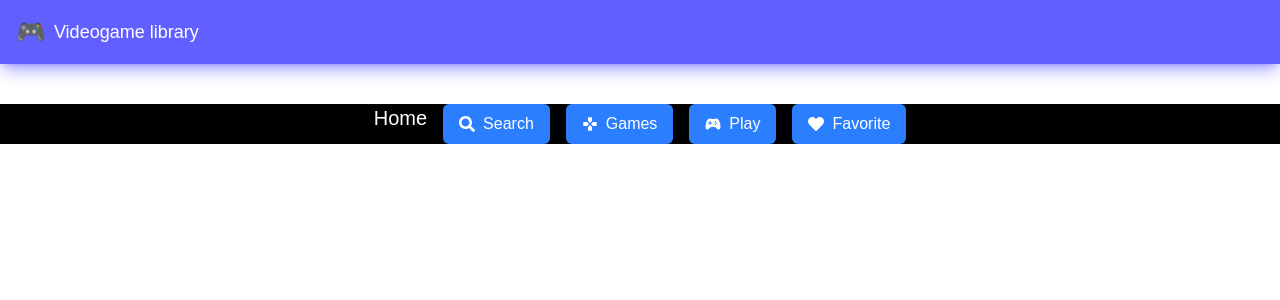
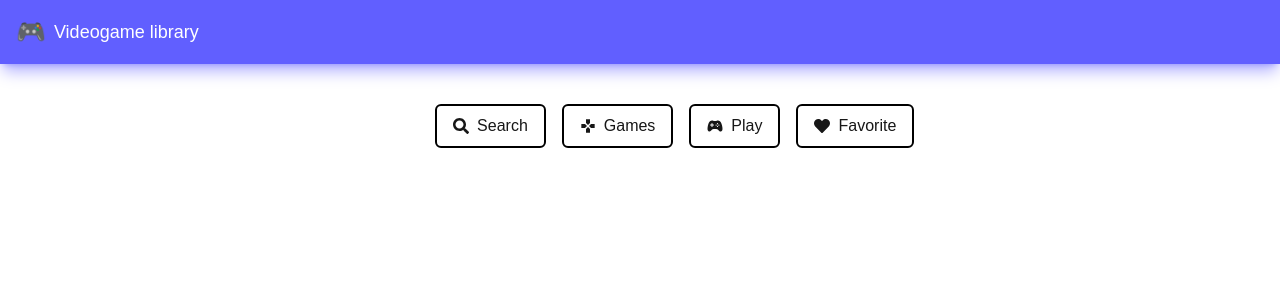
Before and after one commit to TommyEvertsen/Games_library, a Next.js app: page / in a window 1280 px wide. Shown: the top 300 px of the page. Built offline with nearby package versions, Linux system fonts and the light colour scheme.

Commit message:
Made the button component

```diff
--- a/app/components/Button.tsx
+++ b/app/components/Button.tsx
@@ -3,14 +3,28 @@ import { TbuttonInterface } from "@/app/lib/interface/TbuttonInterface";
 export default function Tbutton({
   text,
   icon,
-  disabled = false,
+  disabled,
+  variant,
 }: TbuttonInterface) {
+  const getVariantClasses = (variant: string) => {
+    switch (variant) {
+      case "primary":
+        return "bg-white border-2 border-black transition-color duration-400 ease-in-out hover:bg-blue-600 hover:text-white";
+      case "warning":
+        return "bg-white border-2 border-black transition-color duration-400 ease-in-out hover:bg-yellow-600 hover:text-white ";
+      case "secondary":
+        return "bg-white border-2 border-black transition-color duration-400 ease-in-out hover:bg-green-600 hover:text-white ";
+      case "danger":
+        return "bg-white border-2 border-black transition-color duration-400 ease-in-out hover:bg-red-600 hover:text-white ";
+    }
+  };
+
   return (
     <button
       className={`
-        px-4 py-2 rounded-md font-medium transition-colors duration-200
+        px-4 py-2 rounded-md font-medium
         flex items-center gap-2 justify-center
-        bg-blue-500 hover:bg-blue-600 text-white
+        ${getVariantClasses(variant)}
         ${disabled ? "opacity-50 cursor-not-allowed" : "cursor-pointer"}
       `}
     >
--- a/app/layout.tsx
+++ b/app/layout.tsx
@@ -8,10 +8,10 @@ export default function DashboardLayout({
 }) {
   return (
     <html lang="en">
-      <body>
+      <body className="m-0 p-0 min-h-screen flex flex-col">
         <Header />
 
-        <main>{children}</main>
+        <main className="flex-1 min-h-0">{children}</main>
       </body>
     </html>
   );
--- a/app/lib/interface/TbuttonInterface.tsx
+++ b/app/lib/interface/TbuttonInterface.tsx
@@ -4,4 +4,5 @@ export interface TbuttonInterface {
   text: string;
   icon?: React.ReactNode;
   disabled?: boolean;
+  variant: "primary" | "warning" | "secondary" | "danger";
 }
--- a/app/page.tsx
+++ b/app/page.tsx
@@ -10,14 +10,12 @@ console.log("test");
 
 export default function Home() {
   return (
-    <main className=" bg-black">
-      <div className="flex justify-center mt-10 gap-4">
-        <h1 className="text-xl text-white">Home</h1>
-        <Tbutton text="Search" icon={<FaSearch />} />
-        <Tbutton text="Games" icon={<MdGames />} />
-        <Tbutton text="Play" icon={<IoGameController />} />
-        <Tbutton text="Favorite" icon={<FaHeart />} />
-      </div>
-    </main>
+    <div className="flex justify-center mt-10 gap-4">
+      <h1 className="text-xl text-white">Home</h1>
+      <Tbutton text="Search" variant="primary" icon={<FaSearch />} />
+      <Tbutton text="Games" variant="secondary" icon={<MdGames />} />
+      <Tbutton text="Play" variant="warning" icon={<IoGameController />} />
+      <Tbutton text="Favorite" variant="danger" icon={<FaHeart />} />
+    </div>
   );
 }
```
